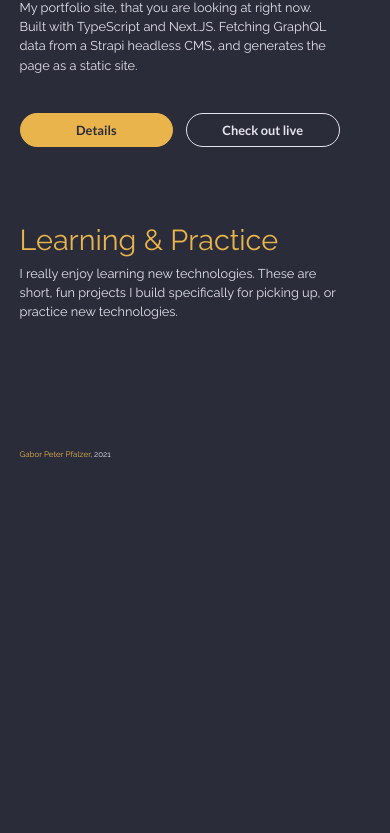
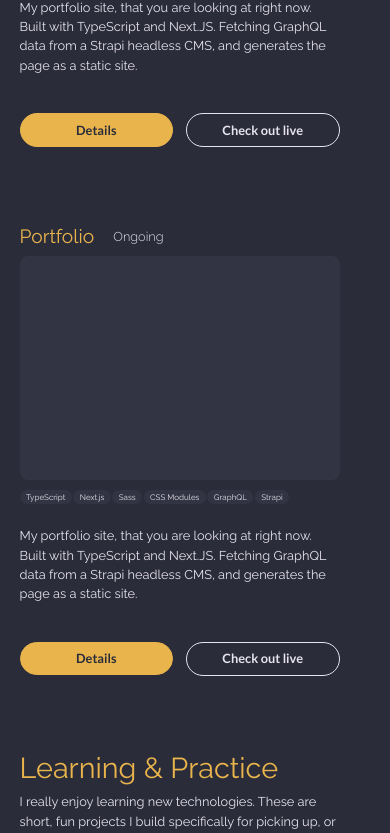
Before and after one commit to pfalzergbr/portfolio, a Next.js app: page /projects in a window 390 px wide. Shown: the part 1151-1984 px from the top of the page. Before the commit the page ends 1623 px from the top, so only its background shows below. Built offline with nearby package versions, Linux system fonts and the light colour scheme.

Commit message:
add responsive grid for projects

```diff
--- a/components/projects/ProjectItem.tsx
+++ b/components/projects/ProjectItem.tsx
@@ -32,8 +32,8 @@ const ProjectItem: React.FC<ProjectProps> = ({ project }) => {
         <span className={styles.projectStatus}>{status}</span>
       </div>
       <ul className={styles.projectTech}>
-        {techBreadcrumbs.map((breadcrumb) => (
-          <li className={styles.projectTechBreadcrumb}>{breadcrumb}</li>
+        {techBreadcrumbs.map((breadcrumb, index) => (
+          <li className={styles.projectTechBreadcrumb} key={breadcrumb + index}>{breadcrumb}</li>
         ))}
       </ul>
       <p className={styles.projectSummary}>{summary}</p>
--- a/components/projects/styles/Projects.module.scss
+++ b/components/projects/styles/Projects.module.scss
@@ -5,14 +5,15 @@
   @include centered-container;
   display: grid;
   max-width: 90%;
-  grid-row-gap: $space-32;
   grid-template-rows: min-content;
   grid-auto-rows: min-content;
+  grid-row-gap: $space-32;
   margin-bottom: $space-96;
+  // align-items: center;
 
   @include tablet-landscape-up {
     max-width: 80%;
-    grid-row-gap: $space-56;
+    // grid-row-gap: $space-56;
   }
 
   &Header {
@@ -34,8 +35,10 @@
   &Container {
     display: grid;
     grid-template-rows: max-content;
+    grid-template-columns: repeat(auto-fit, 40rem);
     grid-auto-rows: max-content;
     grid-row-gap: $space-96;
+    grid-column-gap: $space-56;
 
     @include tablet-landscape-up {
       grid-row-gap: $space-56;
@@ -45,7 +48,9 @@
 
 .project {
   display: grid;
-  grid-template-columns: min-content;
+  // grid-template-columns: min-content;
+  grid-template-rows: repeat(4, min-content) 1fr;
+  align-items: start;
   grid-row-gap: $space-sm-8;
 
   // @include tablet-landscape-up{
@@ -84,7 +89,7 @@
 
   &Header {
     display: flex;
-    justify-content: space-between;
+    justify-content: flex-start;
     align-items: center;
   }
 
@@ -97,7 +102,7 @@
 
   &Status {
     font-weight: 300;
-    margin-left: $space-16;
+    margin-left: $space-24;
   }
 
   &Tech {
@@ -135,6 +140,7 @@
     grid-column-gap: $space-16;
     width: 100%;
     margin-top: $space-24;
+    align-self: end;
   }
 
   &Button {
--- a/data/projects.ts
+++ b/data/projects.ts
@@ -37,4 +37,22 @@ export const projects = [
     summary:
       'My portfolio site, that you are looking at right now. Built with TypeScript and Next.JS. Fetching GraphQL data from a Strapi headless CMS, and generates the page as a static site.',
   },
+  {
+    id: '2',
+    slug: 'portfolio',
+    priority: '2',
+    imageUrl: 'none',
+    name: 'Portfolio',
+    status: 'Ongoing',
+    techBreadcrumbs: [
+      'TypeScript',
+      'Next.js',
+      'Sass',
+      'CSS Modules',
+      'GraphQL',
+      'Strapi',
+    ],
+    summary:
+      'My portfolio site, that you are looking at right now. Built with TypeScript and Next.JS. Fetching GraphQL data from a Strapi headless CMS, and generates the page as a static site.',
+  },
 ];
```
